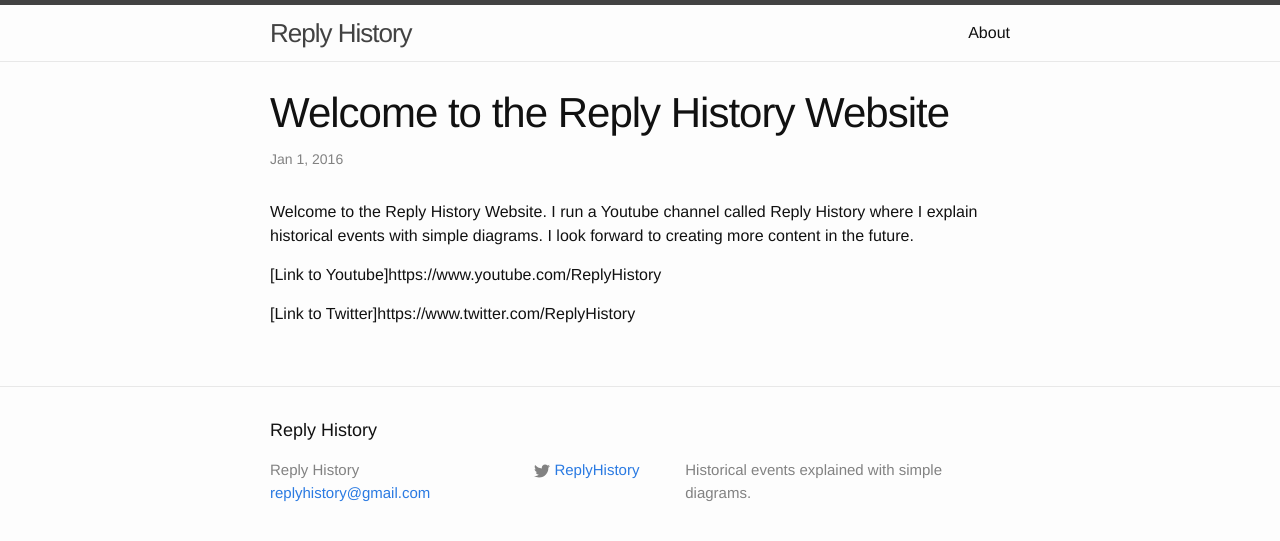
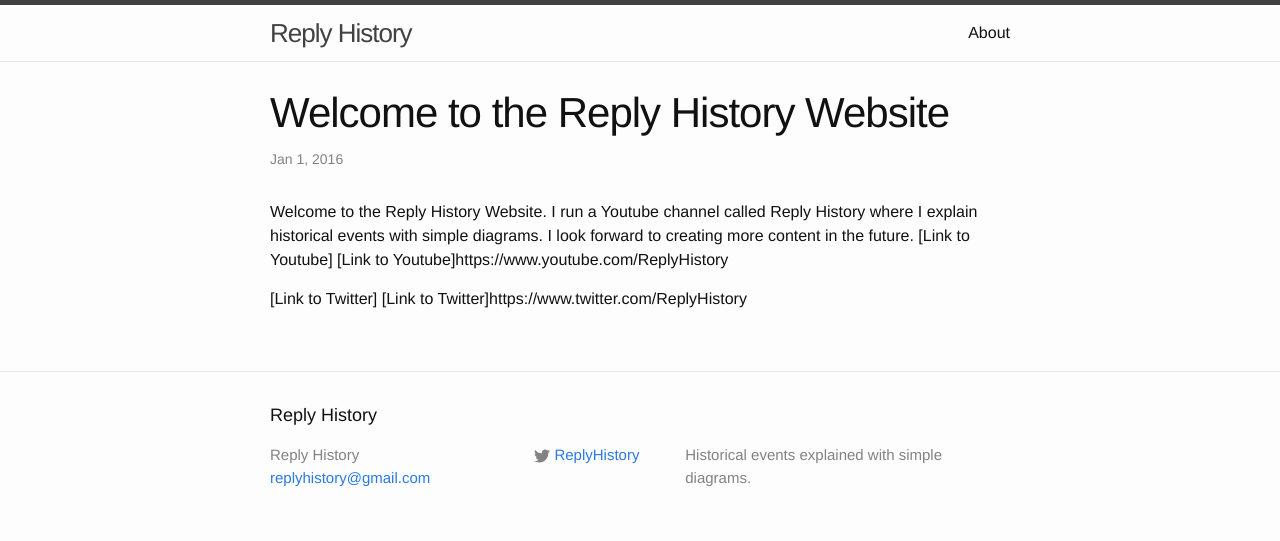
Before and after one commit to ReplyHistory/ReplyHistory.github.io, a Jekyll site: the page built from _posts/2016-01-01-Welcome-to-the-Reply-History-Website.markdown, in a window 1280 px wide. Shown: the top 541 px of the page. Built offline with Jekyll 4.4.1, drawn with Linux system fonts in a browser that asks for light colours.

Commit message:
Update 2016-01-01-Welcome-to-the-Reply-History-Website.markdown

```diff
--- a/_posts/2016-01-01-Welcome-to-the-Reply-History-Website.markdown
+++ b/_posts/2016-01-01-Welcome-to-the-Reply-History-Website.markdown
@@ -5,7 +5,8 @@
 categories: post
 ---
 Welcome to the Reply History Website. I run a Youtube channel called Reply History where I explain historical events with simple diagrams. I look forward to creating more content in the future.
-
+[Link to Youtube]
 [Link to Youtube]https://www.youtube.com/ReplyHistory
 
+[Link to Twitter]
 [Link to Twitter]https://www.twitter.com/ReplyHistory
```
